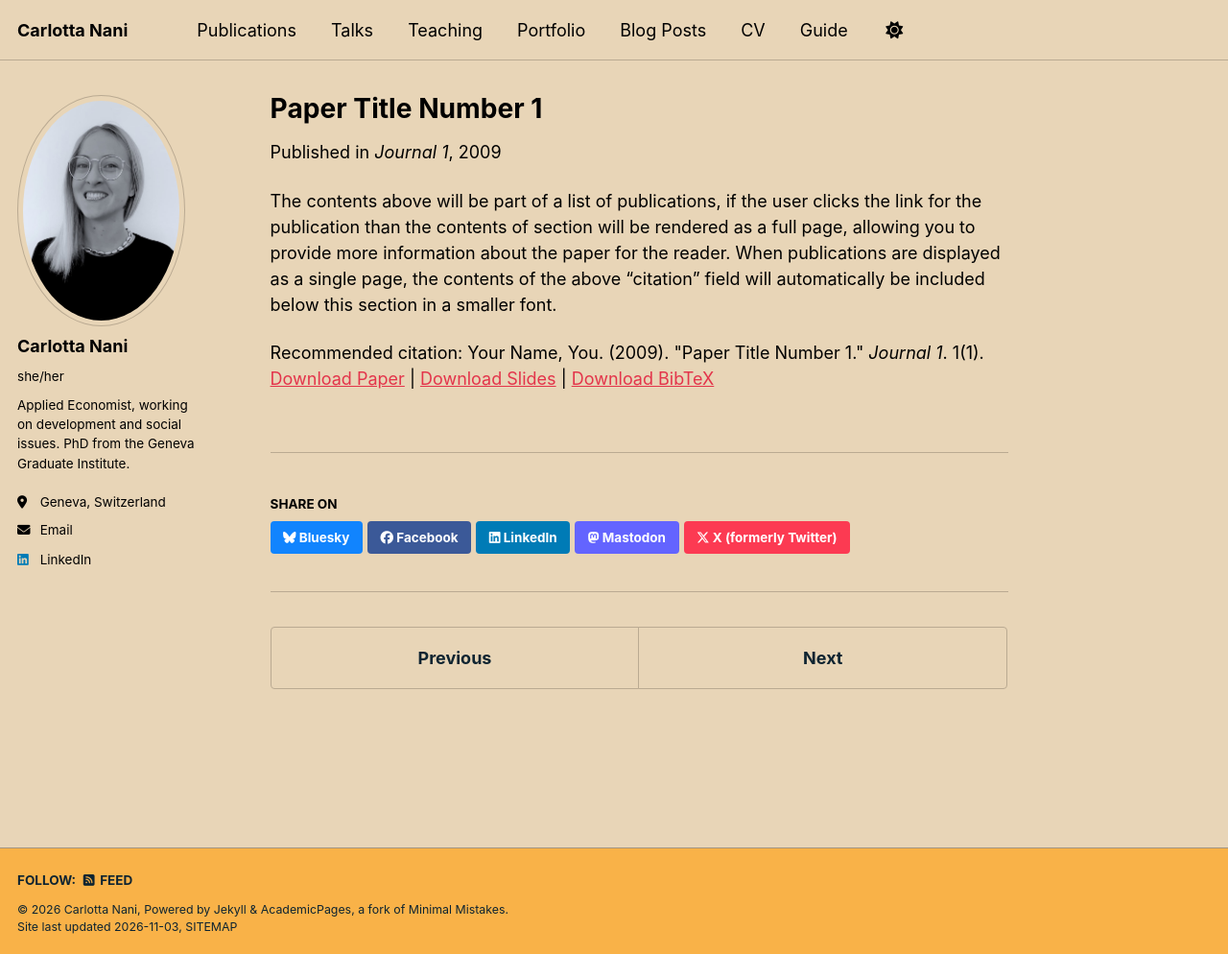
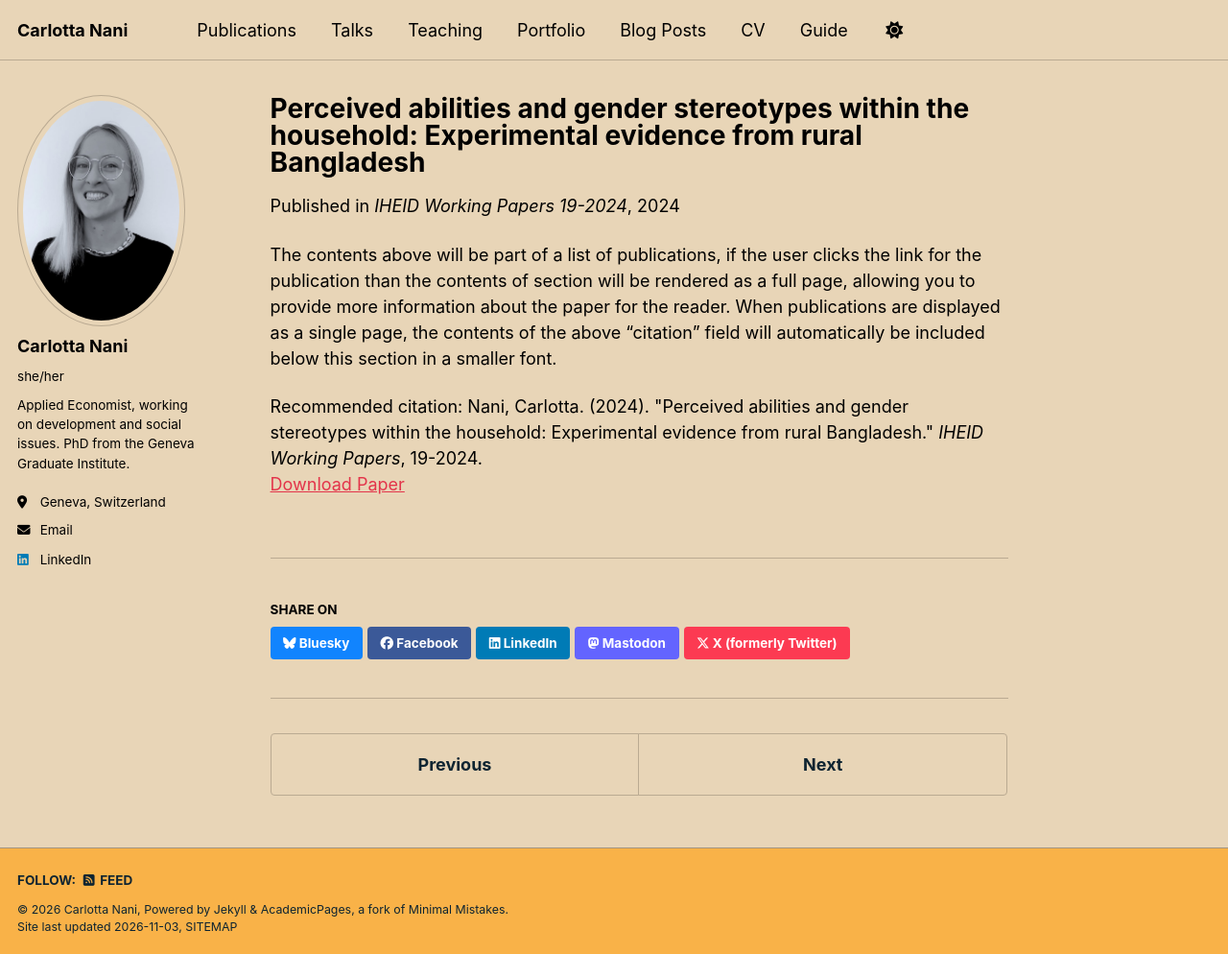
Before and after one commit to carlotta-nani/carlotta-nani.github.io, a Jekyll site: the page built from _publications/2009-10-01-paper-title-number-1.md, in a window 1280 px wide and 994 px high. Shown: the whole window at 96% size. Built offline with Jekyll 4.4.1, drawn with Linux system fonts in a browser that asks for light colours; a script bundle is joined from its source files by our own code; a style sheet for code colours, icons or effects is not loaded.

Commit message:
Revise publication details for paper on gender stereotypes
Updated publication details including title, category, permalink, excerpt, date, venue, paper URL, and citation.

```diff
--- a/_publications/2009-10-01-paper-title-number-1.md
+++ b/_publications/2009-10-01-paper-title-number-1.md
@@ -1,14 +1,12 @@
 ---
-title: "Paper Title Number 1"
+title: "Perceived abilities and gender stereotypes within the household: Experimental evidence from rural Bangladesh"
 collection: publications
-category: manuscripts
-permalink: /publication/2009-10-01-paper-title-number-1
-excerpt: 'This paper is about the number 1. The number 2 is left for future work.'
-date: 2009-10-01
-venue: 'Journal 1'
-slidesurl: 'https://academicpages.github.io/files/slides1.pdf'
-paperurl: 'https://academicpages.github.io/files/paper1.pdf'
-bibtexurl: 'https://academicpages.github.io/files/bibtex1.bib'
-citation: 'Your Name, You. (2009). &quot;Paper Title Number 1.&quot; <i>Journal 1</i>. 1(1).'
+category: working
+permalink: /publication/2024-perceived-abilities-bangladesh
+excerpt: 'Implementing partner: DRI Bangladesh.'
+date: 2024-01-01
+venue: 'IHEID Working Papers 19-2024'
+paperurl: 'https://ideas.repec.org/p/gii/giihei/heidwp19-2024.html'
+citation: 'Nani, Carlotta. (2024). &quot;Perceived abilities and gender stereotypes within the household: Experimental evidence from rural Bangladesh.&quot; <i>IHEID Working Papers</i>, 19-2024.'
 ---
 The contents above will be part of a list of publications, if the user clicks the link for the publication than the contents of section will be rendered as a full page, allowing you to provide more information about the paper for the reader. When publications are displayed as a single page, the contents of the above "citation" field will automatically be included below this section in a smaller font.
```
